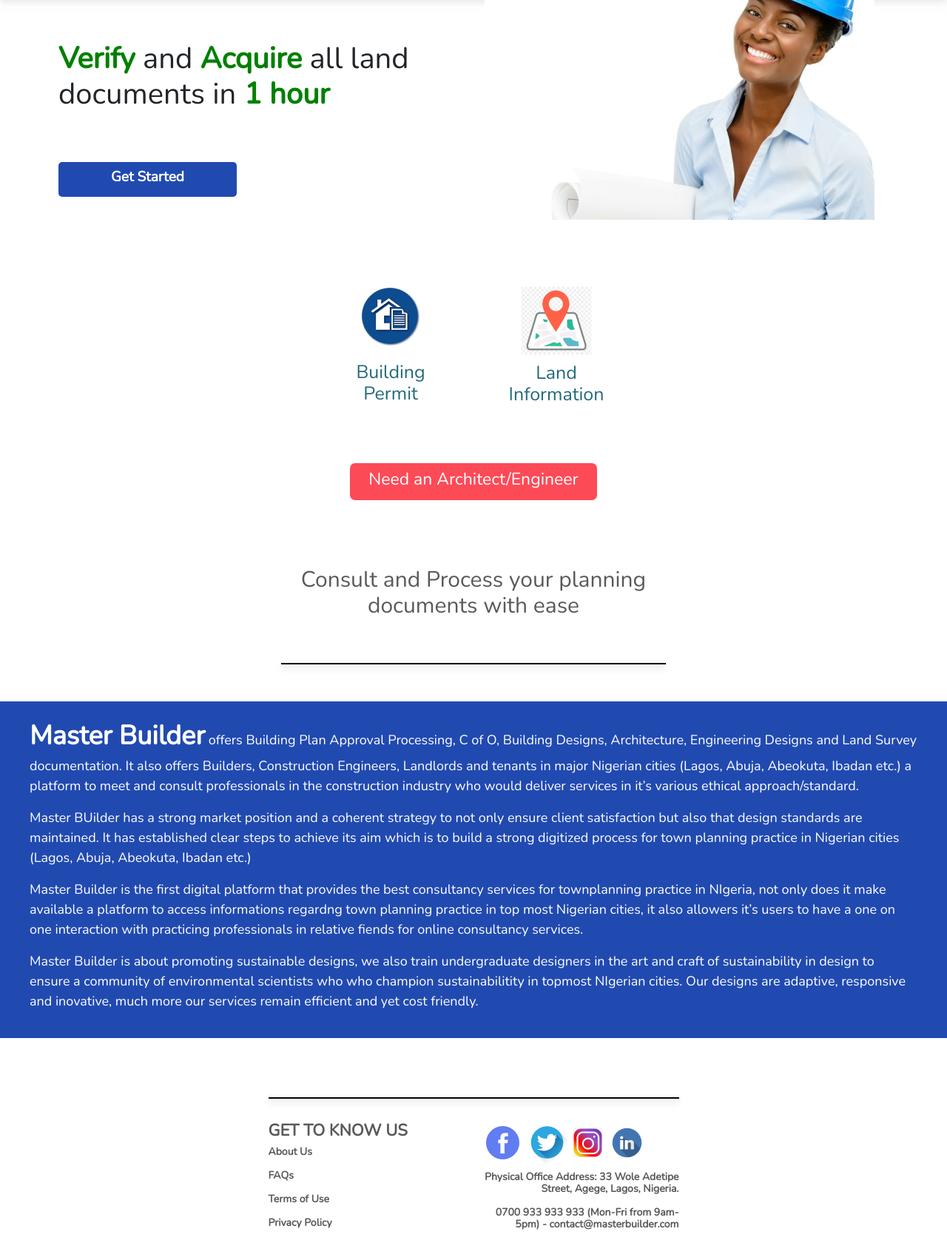
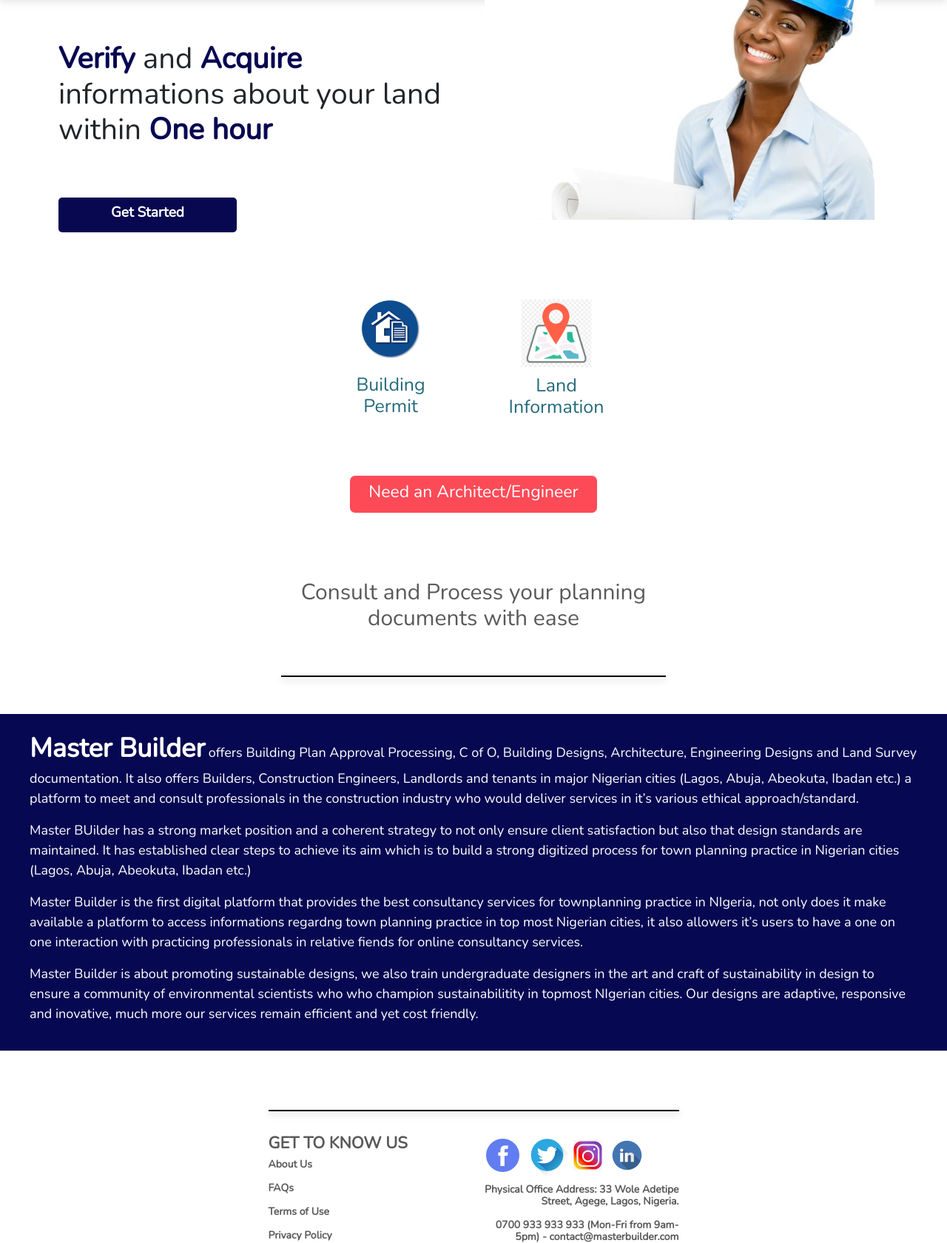
Before and after one commit to oladejimujeeb/MasterBuilder, a Flask app: page / in a window 1280 px wide. Shown: the part 89-1769 px from the top of the page at 74% size. Run offline with Flask 2, Linux system fonts and the light colour scheme; some libraries are stand-ins or nearby versions.

Commit message:
made changes to the landing page

```diff
--- a/static/css/style.css
+++ b/static/css/style.css
@@ -57,7 +57,7 @@
     margin-left: -10px;
 }
 #buildingpermit-wrapper h1 strong {
-    color: green;
+    color: #080852;
 }
 header h1 {
     font-weight: 500;
@@ -68,7 +68,7 @@
     margin-top: 50px;
 }
 .btn.btn-create {
-    background: #214AB1;
+    background: #080851;
     border-radius: 5px;
     font-weight: bold;
     font-size: 19px;
@@ -124,7 +124,7 @@
     margin-top: 55px;
 }
 .master-builder {
-    background: #214AB1;
+    background: #070852;
     padding: 20px 40px;
 }
 .master-builder p {
--- a/templates/index.html
+++ b/templates/index.html
@@ -8,7 +8,7 @@
             <div class="row" data-aos="fade-right">
                 <div class="col-lg-6 col-md-6">
                     <div>
-                        <h1><strong>Verify</strong> and <strong>Acquire</strong> all land documents in <strong>1 hour </strong></h1>
+                        <h1><strong>Verify</strong> and <strong>Acquire</strong> informations about your land within <strong>One hour </strong></h1>
                         <a class="btn btn-create" href="" data-aos="fade-up">Get Started</a>
                     </div>
                 </div>
```
